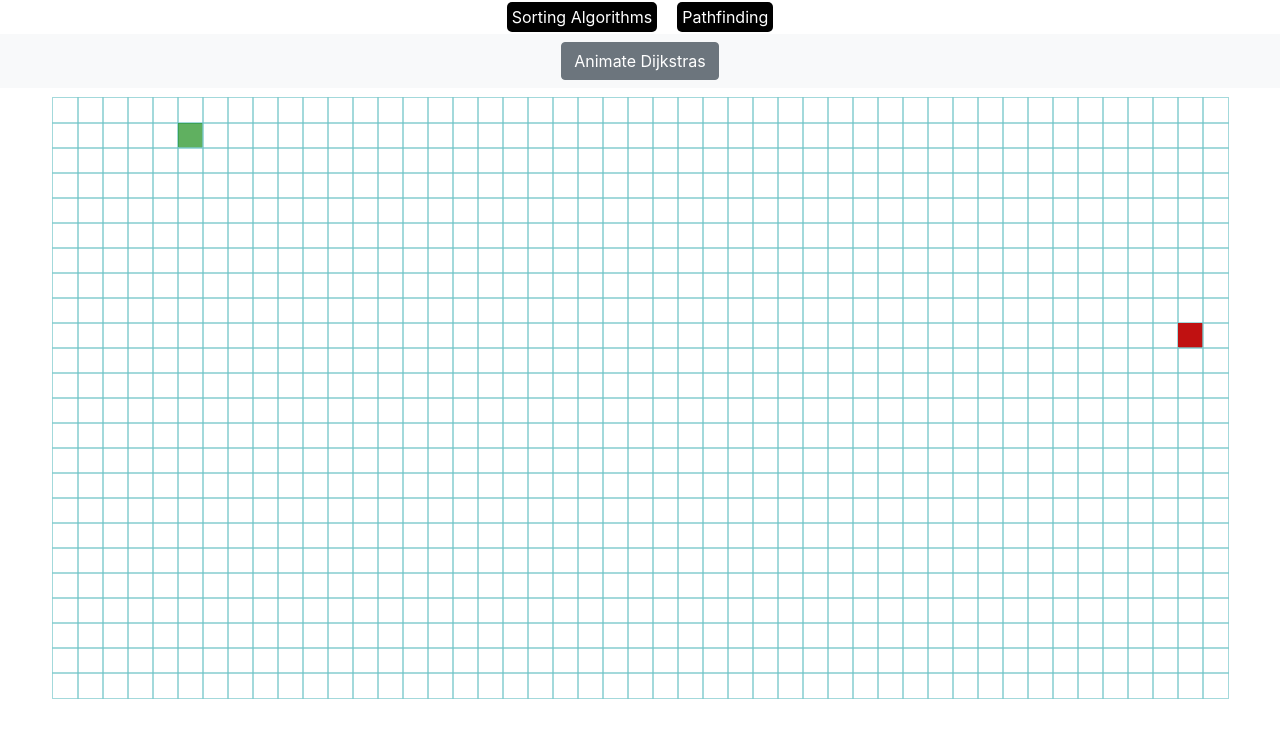
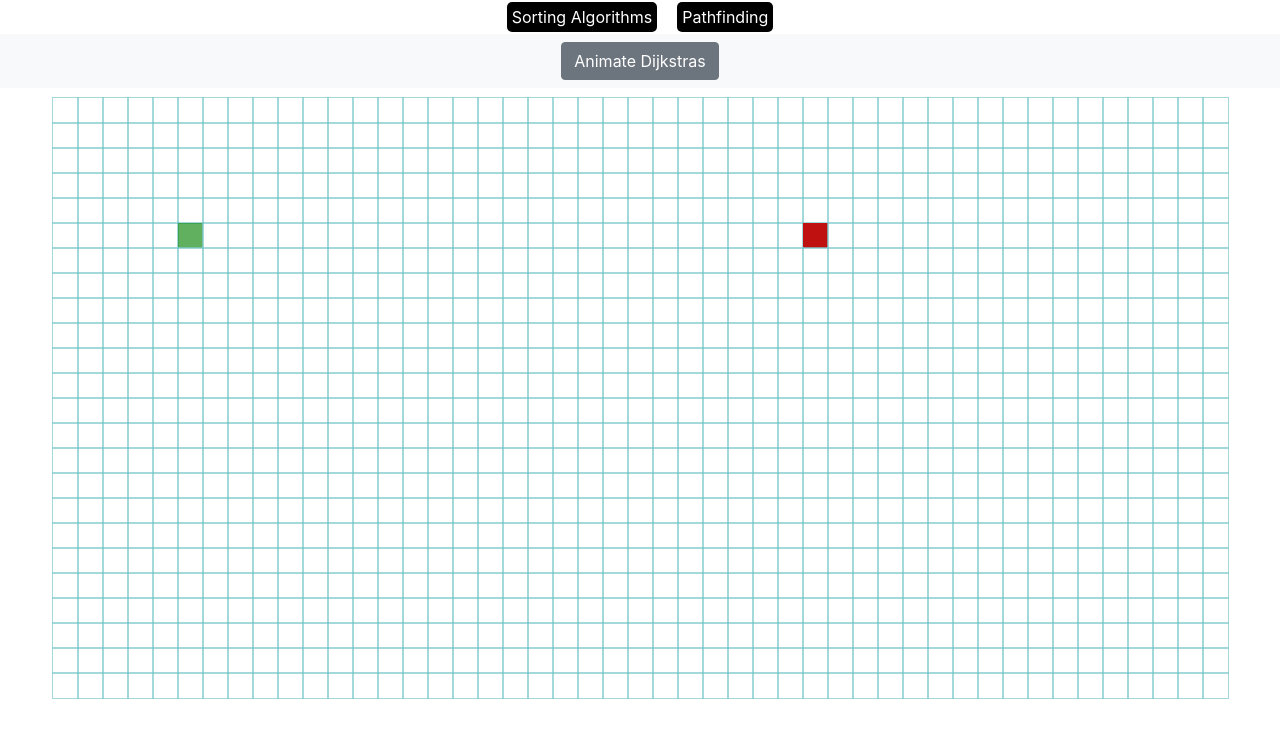
Before and after one commit to shai-bit/React-algorithm-visualizer, a React (Create React App) app: page /pathfinding in a window 1280 px wide. Shown: the top 738 px of the page. Built offline with nearby package versions, Linux system fonts and the light colour scheme.

Commit message:
Added walls and being able to change start or finish

```diff
--- a/src/algorithms/dijkstras.js
+++ b/src/algorithms/dijkstras.js
@@ -6,7 +6,7 @@ export const dijkstras = (grid, startNode, finishNode) => {
     sortUnvisited(unvisitedNodes);
     let currentNode = unvisitedNodes.shift();
     // If it's a wall you skip it
-    if (currentNode.iswall === "true") continue;
+    if (currentNode.iswall === true) continue;
     if (currentNode.distance === Infinity) return visitedNodesInOrder;
     currentNode.visited = "true";
     visitedNodesInOrder.push(currentNode);
--- a/src/components/pathfinding/grid.jsx
+++ b/src/components/pathfinding/grid.jsx
@@ -21,8 +21,16 @@ class Grid extends Component {
                   iswall,
                   previousnode,
                 } = node;
+                const { onMouseEnter, onMouseDown, onMouseUp } = this.props;
                 return (
                   <Node
+                    onMouseEnter={(node, row, col) =>
+                      onMouseEnter(node, row, col)
+                    }
+                    onMouseDown={(node, row, col) =>
+                      onMouseDown(node, row, col)
+                    }
+                    onMouseUp={(row, col) => onMouseUp(row, col)}
                     key={nodeidx}
                     row={row}
                     col={col}
--- a/src/components/pathfinding/node.jsx
+++ b/src/components/pathfinding/node.jsx
@@ -13,11 +13,16 @@ class Node extends Component {
       node,
       isStart,
       isFinish,
+      onMouseEnter,
+      onMouseDown,
+      onMouseUp,
     } = this.props;
     let startorfinish = isStart
       ? "node start"
       : isFinish
       ? "node finish"
+      : iswall
+      ? "node wall"
       : "node";
     return (
       <div
@@ -30,6 +35,9 @@ class Node extends Component {
         distance={distance}
         visited={visited}
         previousnode={previousnode}
+        onMouseEnter={() => onMouseEnter(node, row, col)}
+        onMouseDown={() => onMouseDown(node, row, col)}
+        onMouseUp={() => onMouseUp(row, col)}
       ></div>
     );
   }
--- a/src/components/pathfinding/pathfinding.css
+++ b/src/components/pathfinding/pathfinding.css
@@ -56,6 +56,10 @@
   background-color: rgba(255, 0, 0, 0.678);
 }
 
+.wall {
+  background-color: rgb(51, 47, 47);
+}
+
 .navbar-collapse {
   justify-content: center;
 }
--- a/src/components/pathfinding/pathfinding.jsx
+++ b/src/components/pathfinding/pathfinding.jsx
@@ -8,13 +8,18 @@ let windowHeight = window.innerHeight;
 let NUMBER_OF_ROWS = Math.floor(windowHeight * 0.0304);
 let NUMBER_OF_NODES = Math.ceil(windowWidth * 0.0366);
 console.log("number of rows, number of nodes", NUMBER_OF_ROWS, NUMBER_OF_NODES);
-const StartNodeRow = 1;
-const StartNodeCol = 5;
-const FinishNodeRow = 9;
-const FinishNodeCol = 45;
 
 class Pathfinding extends Component {
-  state = { grid: [] };
+  state = {
+    grid: [],
+    clicked: false,
+    startNodeRow: 5,
+    startNodeCol: 5,
+    finishNodeRow: 5,
+    finishNodeCol: 30,
+    changingStart: false,
+    changingFinish: false,
+  };
 
   // Creates a new grid on mount
   componentDidMount() {
@@ -35,22 +40,104 @@ class Pathfinding extends Component {
   };
 
   createNode = (row, col) => {
+    const {
+      startNodeRow,
+      startNodeCol,
+      finishNodeRow,
+      finishNodeCol,
+    } = this.state;
     return {
       row,
       col,
-      isStart: row === StartNodeRow && col === StartNodeCol,
-      isFinish: row === FinishNodeRow && col === FinishNodeCol,
+      isStart: row === startNodeRow && col === startNodeCol,
+      isFinish: row === finishNodeRow && col === finishNodeCol,
       distance: Infinity,
       visited: "false",
-      iswall: "false",
+      iswall: false,
       previousnode: null,
     };
   };
 
+  handleMouseDown(node, row, col) {
+    // Avoids making start or finish a wall
+    if (node.isStart) {
+      let newGrid = this.getNewStart(this.state.grid, row, col);
+      this.setState({ changingStart: true, grid: newGrid, clicked: true });
+      return;
+    }
+    if (node.isFinish) {
+      let newGrid = this.getNewFinish(this.state.grid, row, col);
+      this.setState({ changingFinish: true, grid: newGrid, clicked: true });
+      return;
+    }
+    let newGrid = this.getNewGridWithWalls(this.state.grid, row, col);
+    this.setState({ grid: newGrid, clicked: true });
+  }
+
+  handleMouseUp(row, col) {
+    if (this.state.changingStart) {
+      let newGrid = this.getNewStart(this.state.grid, row, col);
+      this.setState({
+        changingStart: false,
+        grid: newGrid,
+        startNodeRow: row,
+        startNodeCol: col,
+      });
+    } else if (this.state.changingFinish) {
+      let newGrid = this.getNewFinish(this.state.grid, row, col);
+      this.setState({
+        changingFinish: false,
+        grid: newGrid,
+        finishNodeRow: row,
+        finishNodeCol: col,
+      });
+    }
+    this.setState({ clicked: false });
+  }
+
+  // Creating walls by hovering over them when mouse is clicked
+  handleMouseEnter(node, row, col) {
+    if (!this.state.clicked) return;
+    // Avoids making start or finish a wall
+    if (this.state.changingStart || this.state.changingFinish) return;
+    let newGrid = this.getNewGridWithWalls(this.state.grid, row, col);
+    this.setState({ grid: newGrid });
+  }
+
+  getNewStart(grid, row, col) {
+    let newGrid = grid.slice();
+    const node = newGrid[row][col];
+    const newNode = { ...node, isStart: !node.isStart };
+    newGrid[row][col] = newNode;
+    return newGrid;
+  }
+
+  getNewFinish(grid, row, col) {
+    let newGrid = grid.slice();
+    const node = newGrid[row][col];
+    const newNode = { ...node, isFinish: !node.isFinish };
+    newGrid[row][col] = newNode;
+    return newGrid;
+  }
+
+  getNewGridWithWalls(grid, row, col) {
+    let newGrid = grid.slice();
+    const node = newGrid[row][col];
+    const newNode = { ...node, iswall: !node.iswall };
+    newGrid[row][col] = newNode;
+    return newGrid;
+  }
+
   animateDijkstras = () => {
+    const {
+      startNodeRow,
+      startNodeCol,
+      finishNodeRow,
+      finishNodeCol,
+    } = this.state;
     const { grid } = this.state;
-    const startNode = grid[StartNodeRow][StartNodeCol];
-    const finishNode = grid[FinishNodeRow][FinishNodeCol];
+    const startNode = grid[startNodeRow][startNodeCol];
+    const finishNode = grid[finishNodeRow][finishNodeCol];
     const visitedNodesInOrder = dijkstras(grid, startNode, finishNode);
     const path = tracePath(finishNode);
     //Animates search
@@ -88,8 +175,15 @@ class Pathfinding extends Component {
     const { grid } = this.state;
     return (
       <React.Fragment>
-        <Navbar animate={this.animateDijkstras} />
-        <Grid grid={grid} />
+        <Navbar animate={() => this.animateDijkstras()} />
+        <Grid
+          grid={grid}
+          onMouseEnter={(node, row, col) =>
+            this.handleMouseEnter(node, row, col)
+          }
+          onMouseDown={(node, row, col) => this.handleMouseDown(node, row, col)}
+          onMouseUp={(row, col) => this.handleMouseUp(row, col)}
+        />
       </React.Fragment>
     );
   }
```
